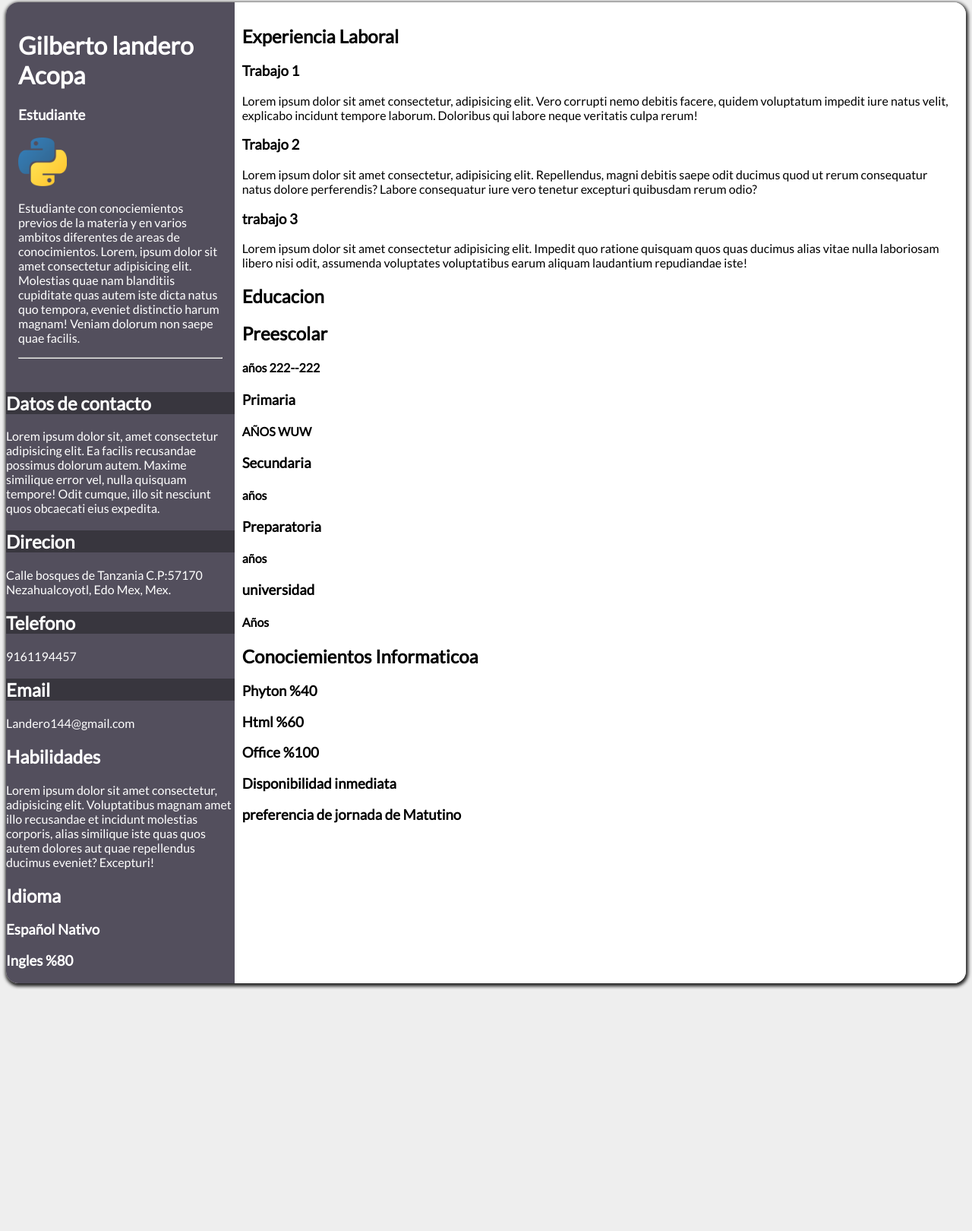
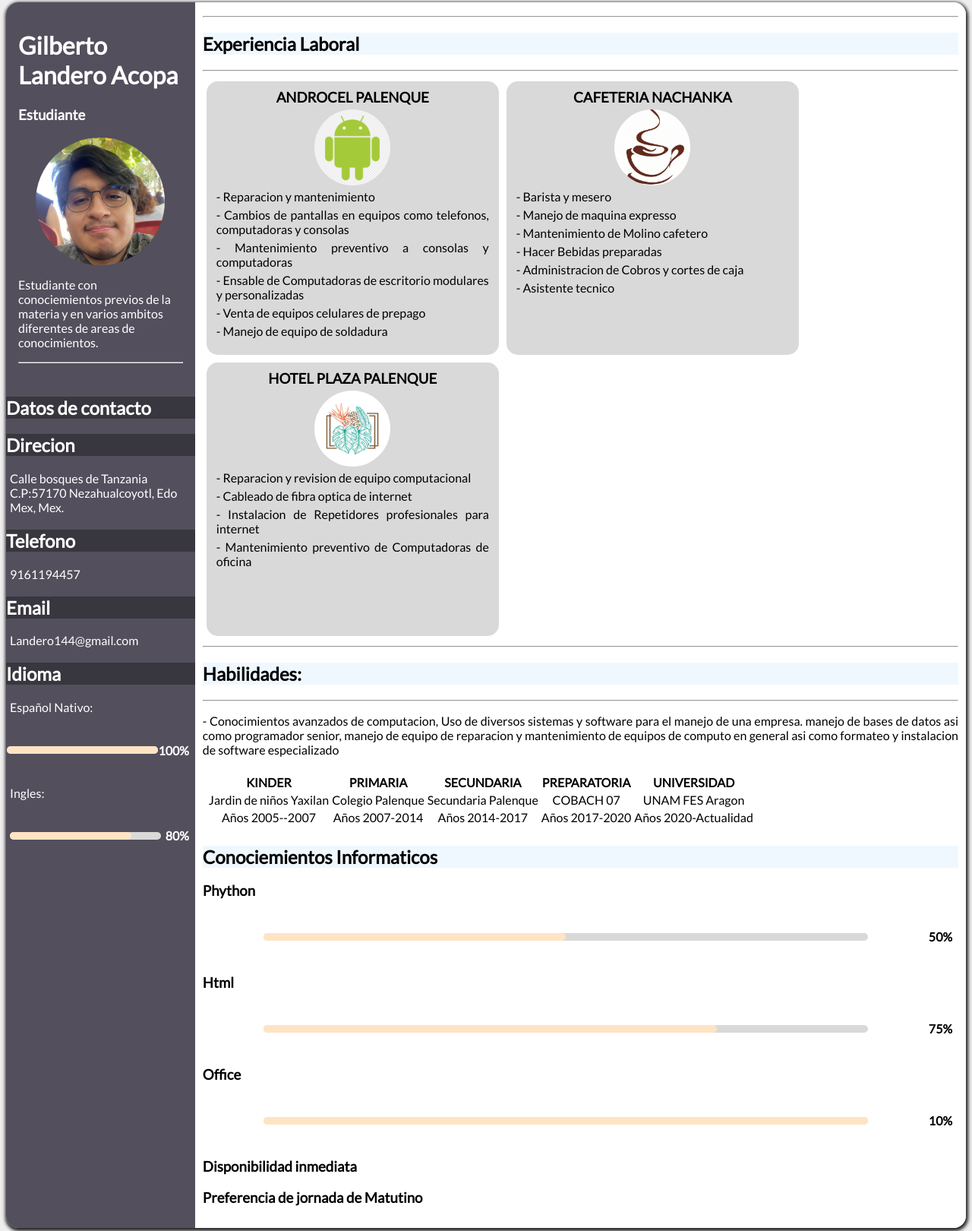
Before and after one commit to Landero144/Proyecto-CV-Web, a plain HTML site: page index.html in a window 1280 px wide. Shown: the part 5-1625 px from the top of the page at 76% size. Before the commit the page ends 1307 px from the top, so only its background shows below. Drawn offline with Linux system fonts and the light colour scheme.

Commit message:
comit pepe

```diff
--- a/index.html
+++ b/index.html
@@ -13,23 +13,17 @@
     <div class="padre">
         <div class="left">
             <div class="descripcion">
-                <h1> Gilberto landero Acopa </h1>
+                <h1> Gilberto Landero Acopa </h1>
                 <h3>Estudiante</h3>
-                <img src="/imgs/python.png" alt="">
+                <img class="Foto" src="imgs/foto.jpg" alt="Imagen Personal">
                 <p>Estudiante con conociemientos previos de la materia
-                    y en varios ambitos diferentes de areas de conocimientos. Lorem, ipsum dolor sit amet consectetur
-                    adipisicing elit. Molestias quae nam blanditiis cupiditate
-                    quas autem iste dicta natus quo tempora, eveniet distinctio harum magnam! Veniam dolorum non saepe quae
-                    facilis.
+                    y en varios ambitos diferentes de areas de conocimientos.
                 </p>
                 <hr>
             </div>
             <div class="attributes">
                 <h2>Datos de contacto</h2>
-                <p>Lorem ipsum dolor sit, amet consectetur adipisicing elit. Ea facilis recusandae possimus dolorum
-                    autem.
-                    Maxime similique error vel, nulla quisquam tempore!
-                    Odit cumque, illo sit nesciunt quos obcaecati eius expedita.</p>
+                <p>  </p>
 
                 <h2> Direcion</h2>
                 <p>Calle bosques de Tanzania
@@ -42,59 +36,108 @@
                 <h2>Email</h2>
 
                 <p> Landero144@gmail.com</p>
-            </div>
-            <div>
-                <h2>Habilidades</h2>
 
-                <p> Lorem ipsum dolor sit amet consectetur, adipisicing elit.
-                    Voluptatibus magnam amet illo recusandae et incidunt molestias corporis, alias similique iste quas
-                    quos autem dolores aut quae repellendus ducimus eveniet? Excepturi! </p>
+                    <h2>Idioma </h2>
 
-                <h2>Idioma </h2>
+                    <p>Español Nativo:</p>
+                    <div class="contenedor-porcentajes">
+                        <div class="contenedor-barra"><div id="progreso-español"></div></div><h4 style="margin-right: 8px;">100%</h4>
+                    </div>
+                    <p>Ingles:</p>
+                    <div class="contenedor-porcentajes">
+                        <div class="contenedor-barra"><div id="progreso-ingles"></div></div><h4 style="margin-right: 8px;">80%</h4>
+                    </div>
 
-                <h3>Español Nativo</h3>
-                <h3>Ingles %80</h3>
-            </div>
+                </div>
         </div>
 
         <div class="right">
-            <div>
+            <div id="trabajos">
+                <hr>
                 <h2>Experiencia Laboral</h2>
-                <h3>Trabajo 1</h3>
-                <p>Lorem ipsum dolor sit amet consectetur, adipisicing elit. Vero corrupti nemo
-                    debitis facere, quidem voluptatum impedit iure natus velit,
-                    explicabo incidunt tempore laborum. Doloribus qui labore neque veritatis
-                    culpa rerum!</p>
-                <h3> Trabajo 2</h3>
-                <p>Lorem ipsum dolor sit amet consectetur, adipisicing elit.
-                    Repellendus, magni debitis saepe odit ducimus quod ut rerum consequatur
-                    natus dolore perferendis?
-                    Labore consequatur iure vero tenetur excepturi quibusdam rerum odio?</p>
-                <h3>trabajo 3 </h3>
-                <p>Lorem ipsum dolor sit amet consectetur adipisicing elit.
-                    Impedit quo ratione quisquam quos quas ducimus alias vitae nulla laboriosam libero nisi odit,
-                    assumenda voluptates voluptatibus earum aliquam laudantium repudiandae iste!</p>
+                <hr>
+                <div id="contenedor-cards">
+                    <div class="card">
+                        <h3>ANDROCEL PALENQUE</h3>
+                        <img src="imgs/android.png" alt="">
+                        <p>- Reparacion y mantenimiento</p>
+                        <p>- Cambios de pantallas en equipos como telefonos, computadoras y consolas</p>
+                        <p>- Mantenimiento preventivo a consolas y computadoras</p>
+                        <p>- Ensable de Computadoras de escritorio modulares y personalizadas </p>
+                        <p>- Venta de equipos celulares de prepago</p>
+                        <p>- Manejo de equipo de soldadura </p>
+
+                    </div>
+                    <div class="card">
+                        <h3>CAFETERIA NACHANKA</h3>
+                        <img src="imgs/cafeee.gif" alt="">
+                        <p> - Barista y mesero </p>
+                        <p>- Manejo de maquina expresso </p>
+                        <p>- Mantenimiento de Molino cafetero</p>
+                        <p>- Hacer Bebidas preparadas </p>
+                        <p>- Administracion de Cobros y cortes de caja</p>
+                        <p>- Asistente tecnico </p>
+                    </div>
+                    <div class="card">
+                        <h3>HOTEL PLAZA PALENQUE</h3>
+                        <img src="imgs/Hotel logo.jpg" alt="">
+                        <p>- Reparacion y revision de equipo computacional</p>
+                        <p>- Cableado de fibra optica de internet</p>
+                        <p>- Instalacion de Repetidores profesionales para internet</p>
+                        <p>- Mantenimiento preventivo de Computadoras de oficina</p>
+                    </div>
             </div>
             <div>
-                <h2>Educacion</h2>
-                <h2>Preescolar </h2>
-                <h4>años 222--222</h4>
-                <h3>Primaria</h3>
-                <h4>AÑOS WUW</h4>
-                <H3>Secundaria</H3>
-                <h4>años</h4>
-                <h3>Preparatoria </h3>
-                <h4>años</h4>
-                <h3>universidad</h3>
-                <h4>Años</h4>
+                <hr>
+                <h2>Habilidades:</h2>
+                <hr>
+                <p>- Conocimientos avanzados de computacion, Uso de diversos sistemas y software para el manejo de una empresa. manejo de bases de datos asi como programador senior,
+                    manejo de equipo de reparacion y mantenimiento de equipos de computo en general asi como formateo y instalacion de software especializado</p>
             </div>
+
+            <table  id="Tablas">
+                <tr>
+                  <th>KINDER</th>
+                  <th>PRIMARIA</th>
+                  <th>SECUNDARIA</th>
+                  <th>PREPARATORIA</th>
+                  <TH>UNIVERSIDAD</TH>
+                </tr>
+                <tr>
+                  <td>Jardin de niños Yaxilan</td>
+                  <td>Colegio Palenque</td>
+                  <td>Secundaria Palenque</td>
+                  <td>COBACH 07</td>
+                  <td>UNAM FES Aragon</td>
+                </tr>
+                <tr>
+                  <td>Años 2005--2007</td>
+                  <td>Años 2007-2014</td>
+                  <td>Años 2014-2017</td>
+                  <td>Años 2017-2020</td>
+                  <td>Años 2020-Actualidad</td>
+                </tr>
+              </table>
             <div>
-                <h2>Conociemientos Informaticoa</h2>
-                <h3> Phyton %40</h3>
-                <h3>Html %60</h3>
-                <h3>Office %100</h3>
-                <h3>Disponibilidad inmediata</h3>
-                <h3>preferencia de jornada de Matutino</h3>
+                <h2>Conociemientos Informaticos</h2>
+                <h3>Phython</h3>
+                <div class="contenedor-porcentajes">
+                    <div class="contenedor-barra"><div id="progreso-phyton"></div></div><h4 style="margin-right: 8px;">50%</h4>
+                </div>
+                <h3></h3>
+                <h3>Html</h3>
+                    <div class="contenedor-porcentajes">
+                        <div class="contenedor-barra"><div id="progreso-html"></div></div><h4 style="margin-right: 8px;">75%</h4>
+                    </div>
+
+                    <h3>Office </h3>
+                <div class="contenedor-porcentajes">
+                    <div class="contenedor-barra"><div id="progreso-office"></div></div><h4 style="margin-right: 8px;">10%</h4>
+                </div>
+
+
+                <h3 >Disponibilidad inmediata</h3>
+                <h3>Preferencia de jornada de Matutino</h3>
             </div>
         </div>
     </div>
--- a/styles/Estilos.css
+++ b/styles/Estilos.css
@@ -9,6 +9,37 @@ body {
     font-family: Lato;
 }
 
+.attributes p {
+    margin-left: 5px;
+}
+
+.contenedor-barra {
+    margin: auto;
+    width: 80%;
+    height: 10px;
+    background-color: #d9d9d9;
+    border-radius: 10px;
+}
+
+#progreso-español {
+    border-radius: 10px;
+    background-color:bisque;
+    width: 100%;
+    height: 10px;
+}
+
+#progreso-ingles {
+    border-radius: 10px;
+    background-color:bisque;
+    width: 80%;
+    height: 10px;
+}
+
+.contenedor-porcentajes {
+    display: flex;
+    justify-content: center;
+}
+
 .padre {
     display: flex;
     flex-direction: row;
@@ -17,7 +48,7 @@ body {
 }
 
 .padre .left {
-    width:40%;
+    width: 20%;
     background-color: rgb(83, 79, 93);
     /* box-shadow: 0px 2px 4px 2px #232323; */
     border-bottom-left-radius: 1em;
@@ -25,8 +56,45 @@ body {
     color: #fff;
 }
 
+
 .padre .left .descripcion {
     padding: 1em;
+}
+
+#contenedor-cards {
+    display: flex;
+    flex-wrap: wrap;
+}
+
+.card {
+    width: 375px;
+    height: 350px;
+    border-radius: 15px;
+    background-color: #d9d9d9;
+    margin: 5px 5px;
+    padding: 5px;
+
+}
+
+.card:hover {
+    transform: scale(1.05);
+}
+
+.card img {
+    width: 100px;
+    display: block;
+    margin: 2px auto;
+    border-radius: 50%;
+}
+
+.card h3 {
+    text-align: center;
+    margin: 5px;
+}
+
+.card p {
+    margin: 5px 8px;
+
 }
 
 .padre .left .attributes h2 {
@@ -34,6 +102,7 @@ body {
 }
 
 .padre .right {
+    width: 80%;
     background-color: #fff;
     padding: 10px;
     border-top-right-radius: 1em;
@@ -42,7 +111,48 @@ body {
 }
 
 .left img {
-    width: 4em;
+    width: 170px;
+    border-radius: 50%;
+    display: block;
+    margin: auto;
+    transition: all 0.2s;
+}
+
+.left img:hover {
+    transform: scale(1.1);
+}
+
+#trabajos h2 {
+    background-color: aliceblue;
+}
+
+.right p {
+    text-align: justify;
+}
+
+#progreso-phyton{
+    border-radius: 10px;
+    background-color:bisque;
+    width: 50%;
+    height: 10px;
+}
+#progreso-html{
+    border-radius:  10px; ;
+    background-color: bisque;
+    width: 75% ;
+    height: 10px;
+}
+#progreso-office{
+    border-radius:  10px; ;
+    background-color: bisque;
+    width: 100% ;
+    height: 10px;
+}
+#Tablas{
+    text-align: center;
+    border: PowderBlue 10px 10px solid;
+    border-radius: 20px;
+    padding: 5px;
 }
 
 
@@ -62,6 +172,18 @@ body {
 
     .padre .right {
         border-bottom-left-radius: 1em;
+        margin: auto;
     }
 
+    .card {
+        margin: 10px auto;
+    }
+  .table {
+    border: auto;
+    margin: auto;
+  }
+  #Tablas{
+
+  }
+
 }
```
Also changed, not shown: imgs/Hotel logo.jpg (added), imgs/android.png (added), imgs/cafeee.gif (added), imgs/foto.jpg (added).
